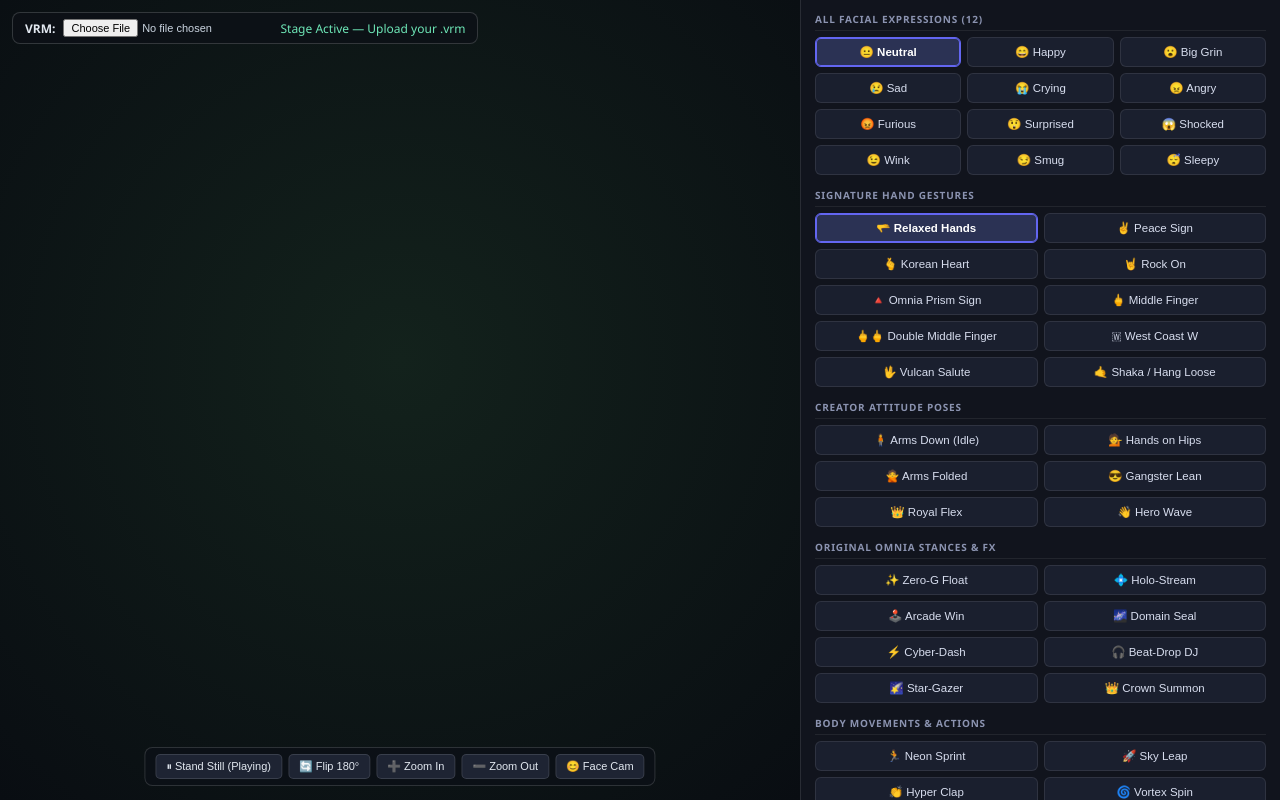
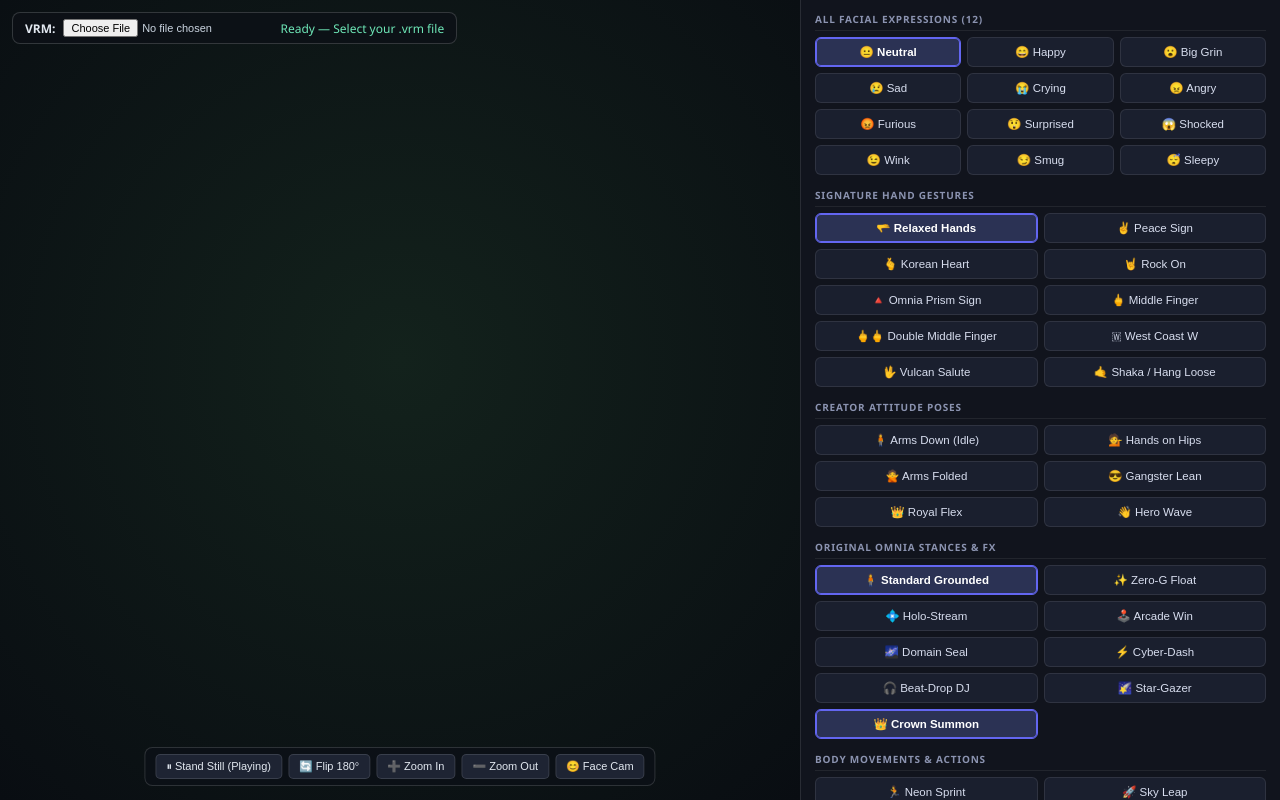
Before and after one commit to reneeallday143-glitch/omnia, a plain HTML site: page index.html in a window 1280 px wide. Drawn offline with Linux system fonts and the light colour scheme.

Commit message:
Update index.html

```diff
--- a/index.html
+++ b/index.html
@@ -135,7 +135,7 @@
     <div id="top-loader">
       <strong>VRM:</strong>
       <input type="file" id="vrm-file" accept=".vrm" />
-      <span id="status" style="color:#6ee7b7;">Stage Active — Upload your .vrm</span>
+      <span id="status" style="color:#6ee7b7;">Ready — Select your .vrm file</span>
     </div>
 
     <div id="bottom-controls">
@@ -197,7 +197,8 @@
 
     <div>
       <div class="section-title">ORIGINAL OMNIA STANCES & FX</div>
-      <div class="grid-2">
+      <div class="grid-2" id="stance-grid">
+        <button class="pose-btn active" onclick="setStance('none', this)">🧍 Standard Grounded</button>
         <button class="pose-btn" onclick="setStance('float', this)">✨ Zero-G Float</button>
         <button class="pose-btn" onclick="setStance('holo', this)">💠 Holo-Stream</button>
         <button class="pose-btn" onclick="setStance('arcade', this)">🕹️ Arcade Win</button>
@@ -205,13 +206,13 @@
         <button class="pose-btn" onclick="setStance('dash', this)">⚡ Cyber-Dash</button>
         <button class="pose-btn" onclick="setStance('dj', this)">🎧 Beat-Drop DJ</button>
         <button class="pose-btn" onclick="setStance('stargazer', this)">🌠 Star-Gazer</button>
-        <button class="pose-btn" id="crown-toggle" onclick="toggleCrown()">👑 Crown Summon</button>
+        <button class="pose-btn active" id="crown-toggle" onclick="toggleCrown()">👑 Crown Summon</button>
       </div>
     </div>
 
     <div>
       <div class="section-title">BODY MOVEMENTS & ACTIONS</div>
-      <div class="grid-2">
+      <div class="grid-2" id="action-grid">
         <button class="pose-btn" onclick="setStance('sprint', this)">🏃 Neon Sprint</button>
         <button class="pose-btn" onclick="setStance('skyleap', this)">🚀 Sky Leap</button>
         <button class="pose-btn" onclick="setHand('clap', this)">👏 Hyper Clap</button>
@@ -237,4 +238,3 @@
       <div class="section-title">ATMOSPHERES & MOVING 3D PARTICLES</div>
       <div class="grid-2">
         <button class="pose-btn" onclick="setFx('petals', this)">🌸 Sakura Glitch (Petals)</button>
-        <button class="pose-btn" onclick="setFx('embers', this)">🔥 Aether Eclipse (Embers)</button>
```
